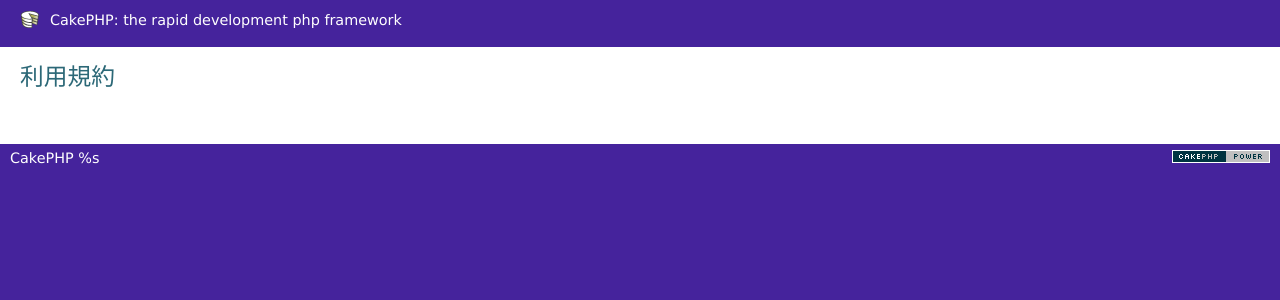
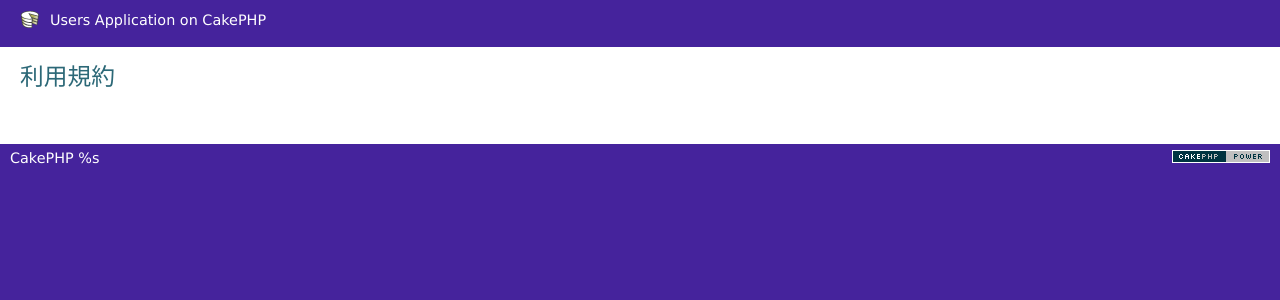
Before and after one commit to w15kg/users_sample, a CakePHP app: the page made by app/View/Pages/tos.ctp in a window 1280 px wide. Shown: the top 300 px of the page. Run offline with PHP 8.4 and a stand-in for CakePHP, Linux system fonts and the light colour scheme; the template is opened without the code that fills it, so the values that code supplies are empty; some libraries are stand-ins or nearby versions.

Commit message:
default Layoutを変更

```diff
--- a/app/View/Layouts/default.ctp
+++ b/app/View/Layouts/default.ctp
@@ -16,7 +16,7 @@
  * @license       http://www.opensource.org/licenses/mit-license.php MIT License
  */
 
-$cakeDescription = __d('cake_dev', 'CakePHP: the rapid development php framework');
+$cakeDescription = __d('cake_dev', 'Users Application on CakePHP');
 $cakeVersion = __d('cake_dev', 'CakePHP %s', Configure::version())
 ?>
 <!DOCTYPE html>
@@ -24,7 +24,6 @@ $cakeVersion = __d('cake_dev', 'CakePHP %s', Configure::version())
 <head>
 	<?php echo $this->Html->charset(); ?>
 	<title>
-		<?php echo $cakeDescription ?>:
 		<?php echo $title_for_layout; ?>
 	</title>
 	<?php
```
